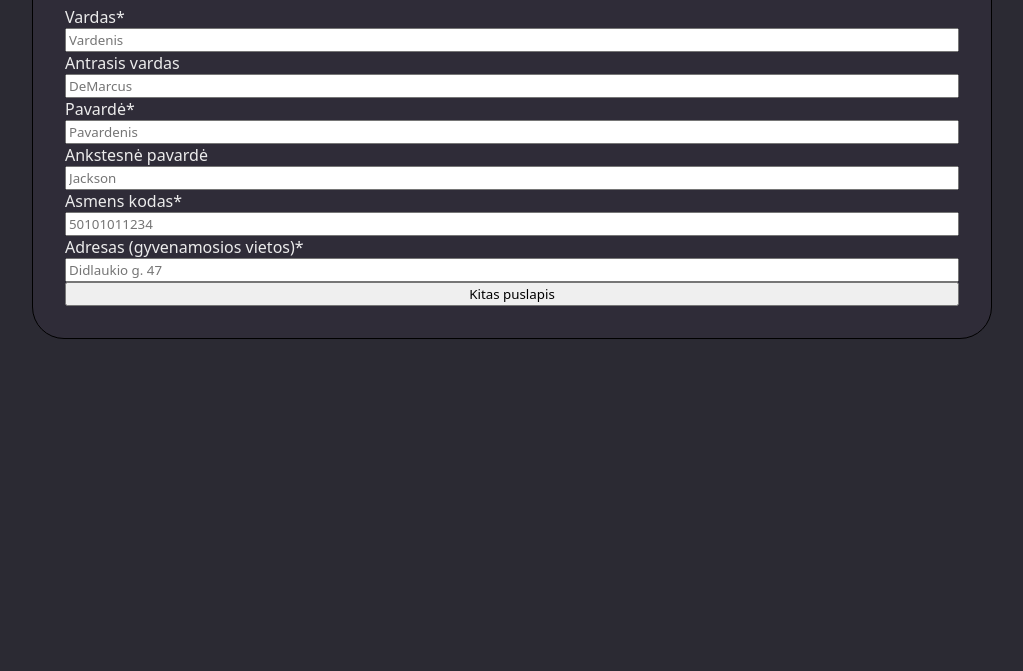
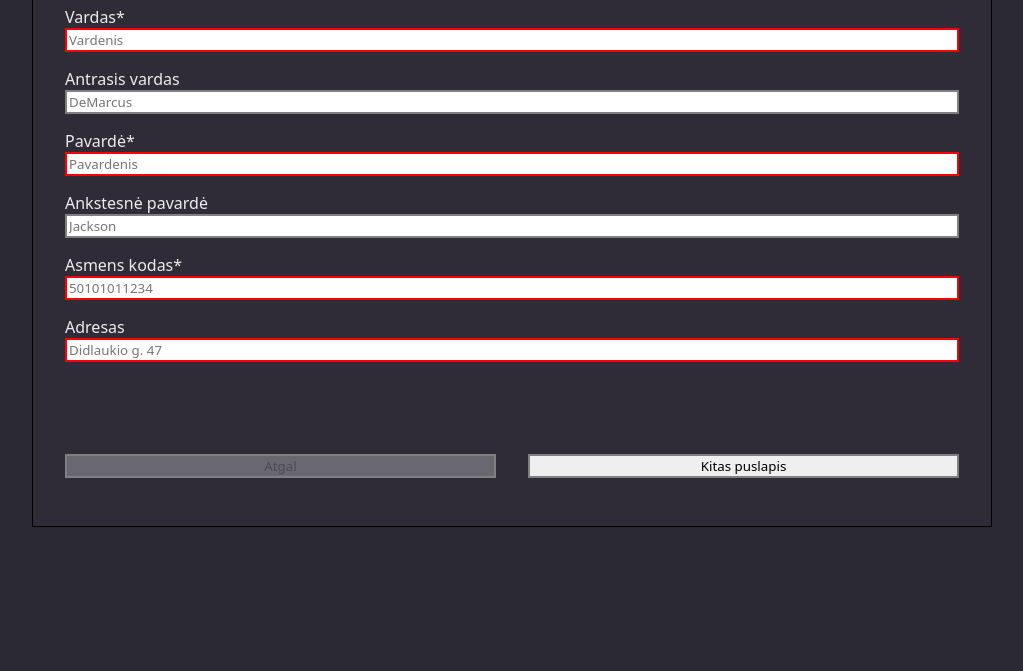
Before and after one commit to neiios/nsk-form, a plain HTML site: page index.html in a window 1280 px wide. Shown: the part 129-800 px from the top of the page, without its empty margins (128-1151 px from the left). Drawn offline with Linux system fonts and the light colour scheme.

Commit message:
Show valid and invalid states

```diff
--- a/index.html
+++ b/index.html
@@ -13,6 +13,7 @@
 <body>
   <form id="contact-form" class="main-container">
     <div class="page hidden">
+      <div class="info">
         <h1>Pagrindinė informacija</h1>
         <div id="general-information">
           <label for="firstname">Vardas*</label>
@@ -24,14 +25,16 @@
           <label for="other-lastname">Ankstesnė pavardė</label>
           <input type="text" name="otherLastname" id="other-lastname" placeholder="Jackson" />
           <label for="asmens-kodas">Asmens kodas*</label>
-        <input type="text" pattern="^[12345]\d{2}(1[012]|0[123456789])(3[01]|[012][123456789])\d{4}$" name="asmensKodas"
-          id="asmens-kodas" required placeholder="50101011234" />
-        <label for="address">Adresas (gyvenamosios vietos)*</label>
+          <input type="text" pattern="^[12345]\d{2}(1[012]|0[123456789])(3[01]|[012][123456789])\d{4}$"
+            name="asmensKodas" id="asmens-kodas" required placeholder="50101011234" />
+          <label for="address">Adresas</label>
           <input type="text" name="address" id="address" required placeholder="Didlaukio g. 47" />
+        </div>
       </div>
     </div>
 
     <div class="page hidden">
+      <div class="info">
         <h1>Kontaktinė informacija</h1>
         <div id="contact-information">
           <label for="phone-number">Telefono numeris*</label>
@@ -52,10 +55,11 @@
             pattern="(https?:\/\/)?(www\.)?[-a-zA-Z0-9@:%._\+~#=]{2,256}\.[a-z]{2,6}\b([-a-zA-Z0-9@:%_\+.~#()?&//=]*)"
             name="otherUrl" id="other-url" placeholder="vu.lt" />
         </div>
-
+      </div>
     </div>
 
     <div class="page hidden">
+      <div class="info">
         <h1>Išsilavinimas</h1>
         <div id="education">
           <label for="education-level">Išsilavinimo lygis*</label>
@@ -76,8 +80,10 @@
             max="2022" step="1" placeholder="2000" />
         </div>
       </div>
+    </div>
 
     <div class="page hidden">
+      <div class="info">
         <h1>Šeiminė padėtis</h1>
         <div id="family-status">
           <div id="marital-container">
@@ -93,8 +99,10 @@
           <button id="add-kid" type="button" onclick="changeKids(this)">Pridėti</button>
         </div>
       </div>
+    </div>
 
     <div class="page hidden">
+      <div class="info">
         <h1>Darbas</h1>
         <div id="work-related">
           <div id="work-status-container">
@@ -106,6 +114,7 @@
             </select>
           </div>
         </div>
+      </div>
   </form>
 </body>
 
--- a/script.js
+++ b/script.js
@@ -91,10 +91,10 @@ function changeKids(button) {
           <input type="text" name="${div.id}Name" id="${div.id}-name" required />
           <label for="${div.id}-lastname">Vaiko pavardė</label>
           <input type="text" name="${div.id}Lastname" id="${div.id}-lastname" required />
-          <button id="kill-kid" type="button" onclick="changeKids(this)">Ištrinti</button>
+          <button type="button" class="kill-kid" onclick="changeKids(this)">Ištrinti</button>
 `;
     container.appendChild(div);
-  } else if (button.id === "kill-kid") {
+  } else if (button.classList.contains("kill-kid")) {
     const el = button.parentElement;
     el.remove();
   }
@@ -246,6 +246,7 @@ function changeWorkStatus() {
 function createPages() {
   [...form.children].forEach((page) => {
     let div = document.createElement("div");
+    div.classList.add("page-control-container");
     if (page.querySelector("#work-related") != null) {
       div.innerHTML = `
           <button type="button" onclick="previousPage()">Atgal</button>
@@ -253,6 +254,7 @@ function createPages() {
   `;
     } else if (page.querySelector("#general-information") != null) {
       div.innerHTML = `
+          <button type="button" disabled>Atgal</button>
           <button type="button" onclick="nextPage()">Kitas puslapis</button>
   `;
     } else {
--- a/styles.css
+++ b/styles.css
@@ -22,14 +22,16 @@ body {
 }
 
 .main-container {
+  display: grid;
+
   border: 1px solid black;
-  border-radius: var(--unit);
   background-color: var(--form-background-color);
 
   padding: var(--unit);
   margin: auto;
 
   max-width: 60rem;
+  min-height: 40rem;
 }
 
 .main-container > * {
@@ -37,11 +39,20 @@ body {
   grid-template-columns: 1fr;
 }
 
+#add-kid {
+  margin-top: 1rem;
+  margin-bottom: 2rem;
+}
+
 .kid {
   border: 1px solid black;
-  margin-bottom: 1rem;
   padding: 1rem;
-  border-radius: 8px;
+}
+
+#kid-container {
+  display: grid;
+  grid-template-columns: 1fr;
+  gap: 1rem;
 }
 
 #spouse-info,
@@ -54,12 +65,57 @@ body {
 #parental-leave-start-container,
 #education-additional-container,
 .kid,
-.page,
 .page > *,
 #parental-leave-container {
   display: grid;
 }
 
+.kid > button {
+  margin-top: 2rem;
+}
+
+.page-control-container {
+  display: grid;
+  grid-template-columns: 1fr 1fr;
+  margin-top: 2rem;
+  gap: 2rem;
+}
+
+.info {
+  display: flex;
+  flex-direction: column;
+  justify-content: space-between;
+}
+
+.info > * {
+  display: grid;
+}
+
+.page {
+  display: flex;
+  flex-direction: column;
+  justify-content: space-between;
+}
+
+.page-control-container {
+  justify-self: flex-end;
+}
+
+input,
+button,
+select {
+  border: 2px solid grey;
+  margin-bottom: 1rem;
+}
+
+input:required {
+  border: 2px solid green;
+}
+
+input:invalid {
+  border: 2px solid red;
+}
+
 .hidden {
   display: none;
 }
```
Lines whose indentation alone changed are shown as unchanged.
